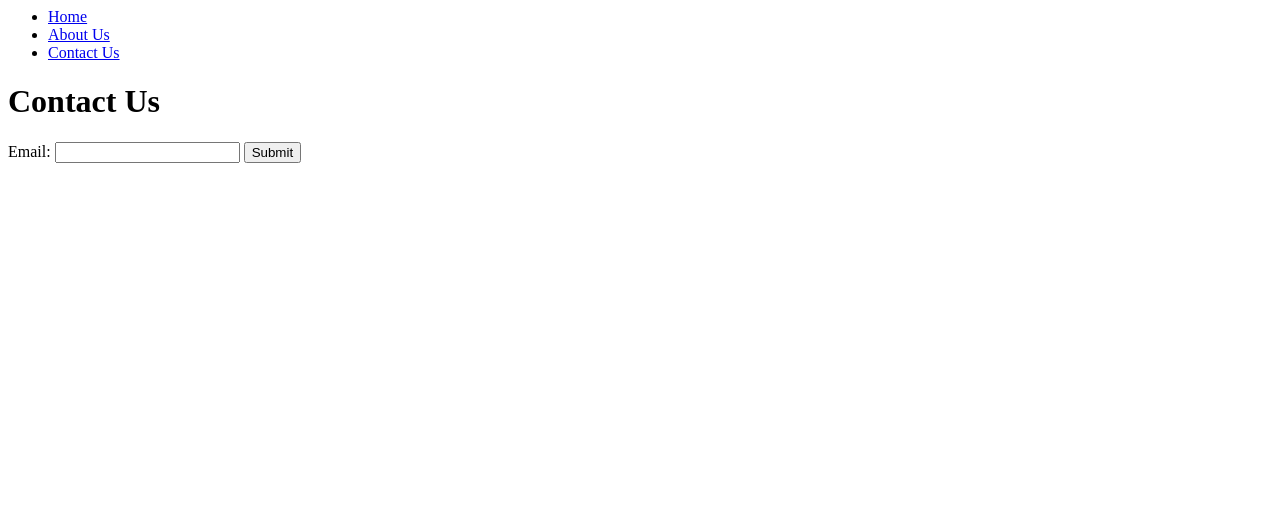
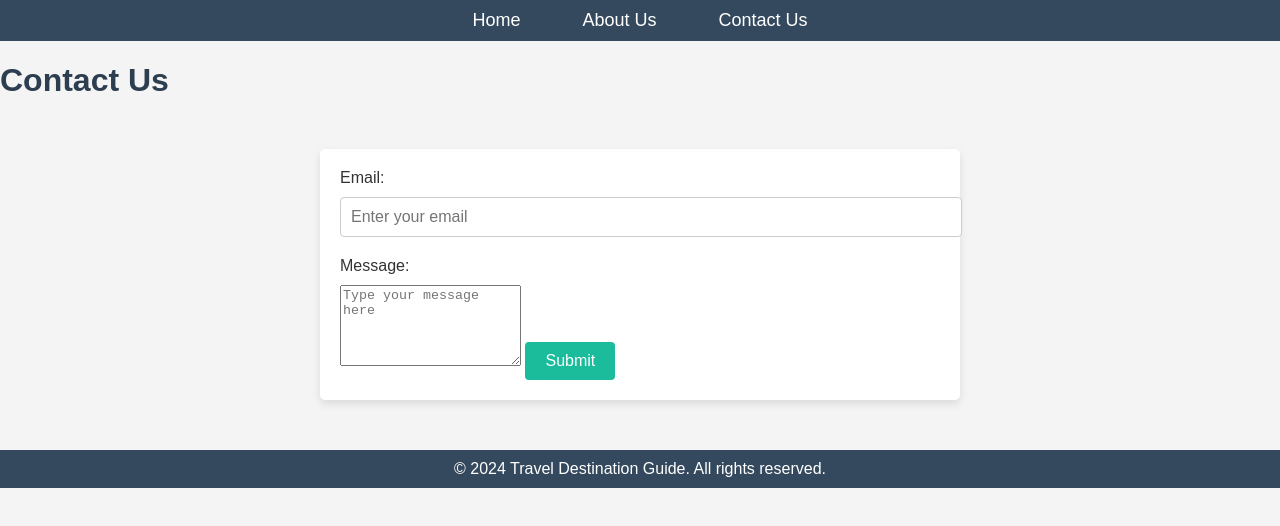
Before and after one commit to akeemkip/travel-recommendation, a plain HTML site: page contact.html in a window 1280 px wide. Drawn offline with Linux system fonts and the light colour scheme.

Commit message:
Update contact.html

```diff
--- a/contact.html
+++ b/contact.html
@@ -1,9 +1,107 @@
+<!DOCTYPE html>
 <html lang="en">
+
 <head>
     <meta charset="UTF-8">
     <meta name="viewport" content="width=device-width, initial-scale=1.0">
     <title>Contact Us</title>
+
+    <style>
+        /* Basic Styles */
+        body {
+            font-family: Arial, sans-serif;
+            margin: 0;
+            padding: 0;
+            background-color: #f4f4f4;
+            color: #333;
+        }
+
+        h1 {
+            color: #2c3e50;
+        }
+
+        /* Navigation Bar Styles */
+        nav {
+            background-color: #34495e;
+            padding: 10px 0;
+        }
+
+        nav ul {
+            list-style-type: none;
+            margin: 0;
+            padding: 0;
+            display: flex;
+            justify-content: center;
+            gap: 30px;
+        }
+
+        nav a {
+            text-decoration: none;
+            font-size: 18px;
+            color: white;
+            padding: 8px 16px;
+        }
+
+        nav a:hover {
+            background-color: #2c3e50;
+            border-radius: 4px;
+        }
+
+        /* Form Styles */
+        form {
+            max-width: 600px;
+            margin: 50px auto;
+            background-color: white;
+            padding: 20px;
+            box-shadow: 0 4px 8px rgba(0, 0, 0, 0.1);
+            border-radius: 5px;
+        }
+
+        label {
+            display: block;
+            font-size: 16px;
+            margin-bottom: 10px;
+        }
+
+        input[type="email"] {
+            width: 100%;
+            padding: 10px;
+            font-size: 16px;
+            margin-bottom: 20px;
+            border: 1px solid #ccc;
+            border-radius: 4px;
+        }
+
+        button {
+            background-color: #1abc9c;
+            color: white;
+            padding: 10px 20px;
+            font-size: 16px;
+            border: none;
+            border-radius: 4px;
+            cursor: pointer;
+        }
+
+        button:hover {
+            background-color: #16a085;
+        }
+
+        /* Footer Styles */
+        footer {
+            text-align: center;
+            padding: 10px;
+            background-color: #34495e;
+            color: white;
+        }
+
+        footer p {
+            margin: 0;
+        }
+    </style>
 </head>
+
+<body>
+    <!-- Navigation -->
     <nav>
         <ul>
             <li><a href="index.html">Home</a></li>
@@ -11,14 +109,27 @@
             <li><a href="contact.html">Contact Us</a></li>
         </ul>
     </nav>
-<body>
+
+    <!-- Header Section -->
     <header>
         <h1>Contact Us</h1>
     </header>
-    <form>
+
+    <!-- Contact Form Section -->
+    <form action="/submit_contact" method="POST">
         <label for="email">Email:</label>
-        <input type="email" id="email" name="email" required>
+        <input type="email" id="email" name="email" placeholder="Enter your email" required>
+
+        <label for="message">Message:</label>
+        <textarea id="message" name="message" rows="5" placeholder="Type your message here" required></textarea>
+
         <button type="submit">Submit</button>
     </form>
+
+    <!-- Footer -->
+    <footer>
+        <p>&copy; 2024 Travel Destination Guide. All rights reserved.</p>
+    </footer>
 </body>
+
 </html>
```
Lines whose indentation alone changed are shown as unchanged.
